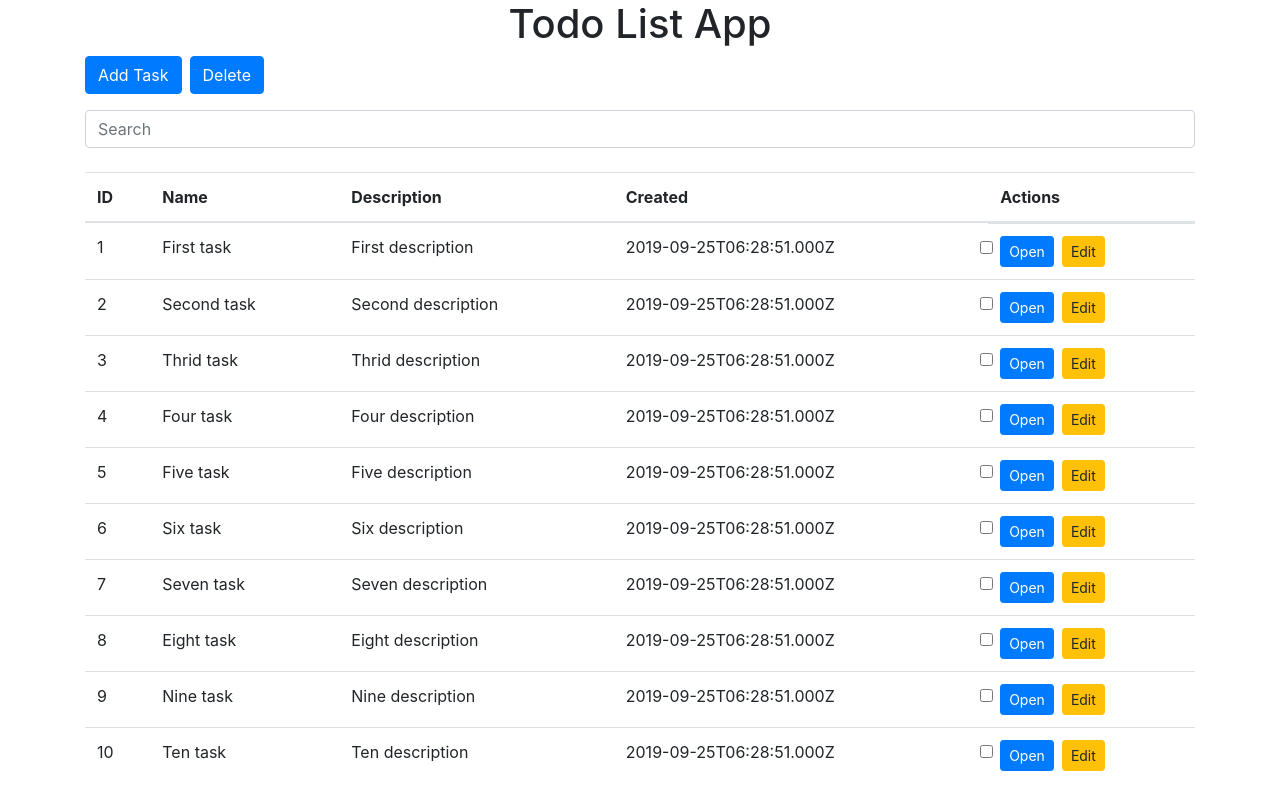
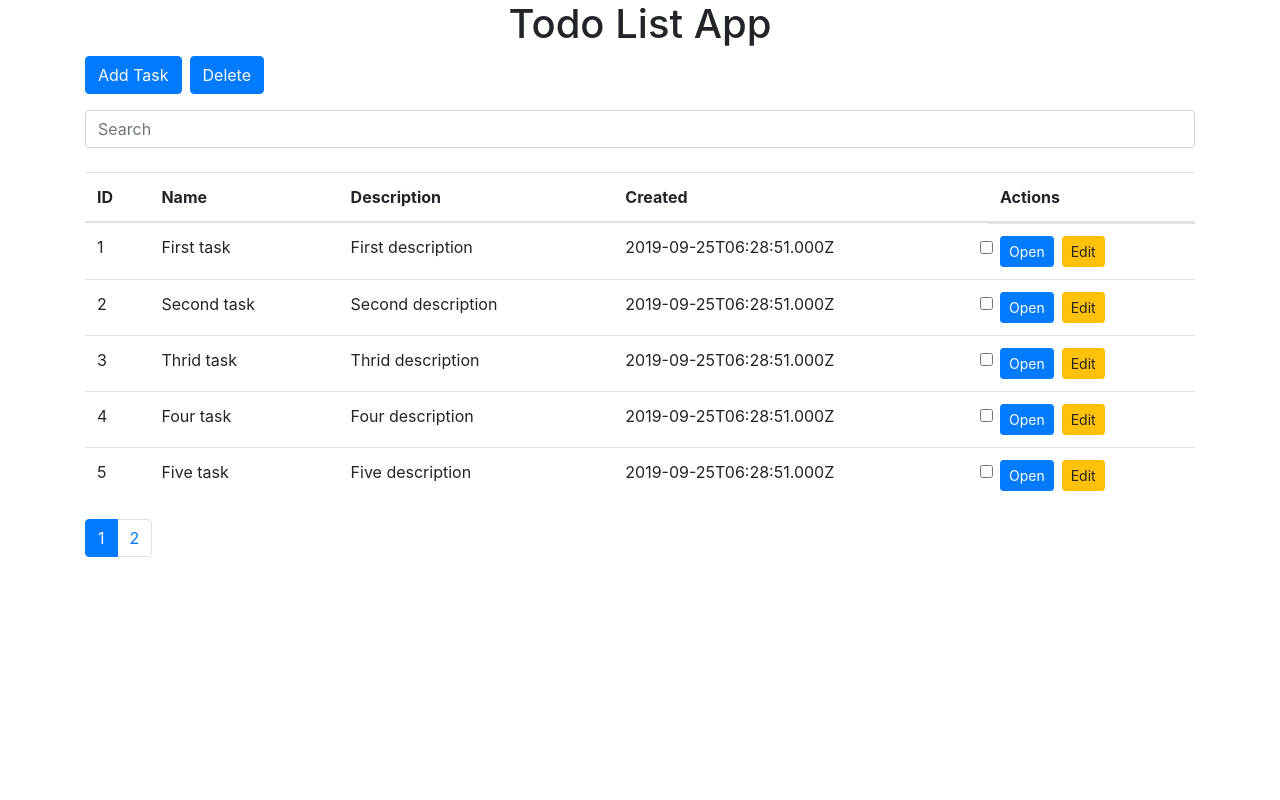
Before and after one commit to botelja/react-tasks-app, a React (Create React App) app: page / in a window 1280 px wide. Built offline with nearby package versions, Linux system fonts and the light colour scheme.

Commit message:
fix some bugs

```diff
--- a/src/App.js
+++ b/src/App.js
@@ -94,7 +94,7 @@ function App() {
   const [tasks, setTasks] = useState(tasksData);
   const [currentTask, setCurrentTask] = useState(initialFormState);
   const [currentPage, setCurrentPage] = useState(1);
-  const [tasksPerPage] = useState(10);
+  const [tasksPerPage] = useState(5);
   const [searchTask, setSearchTask] = useState('');
   const [sortColumn, setSortColumn] = useState({ path: 'id', order: 'asc' });
 
```
